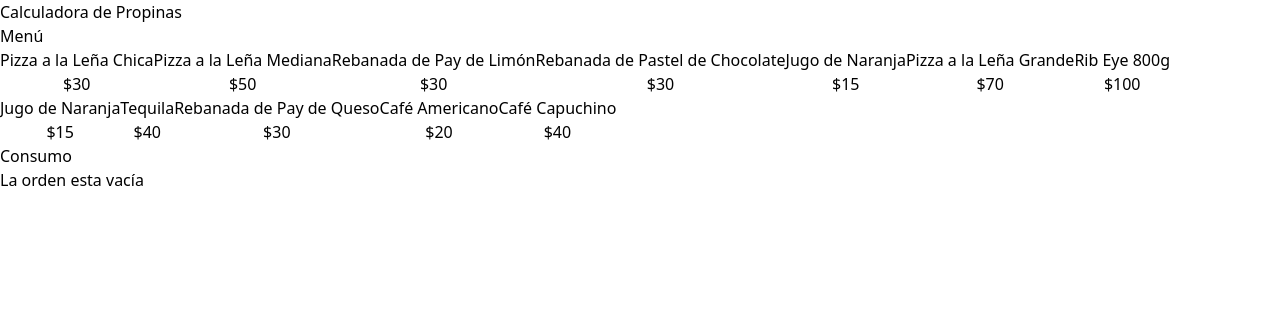
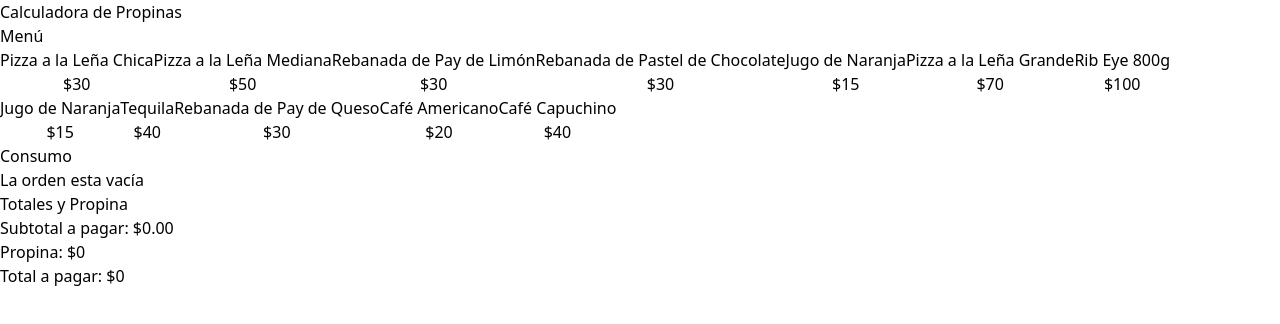
Before and after one commit to Migeuskz/calculadora-de-propinas, a React (Vite) app: page / in a window 1280 px wide. Shown: the top 324 px of the page. Built offline with nearby package versions, Linux system fonts and the light colour scheme.

Commit message:
creando un nuevo componente con los totales y su calculo

```diff
--- a/src/App.tsx
+++ b/src/App.tsx
@@ -1,12 +1,13 @@
 import MenuItem from "./components/MenuItem"
 import OrderContents from "./components/OrderContents"
+import OrderTotals from "./components/OrderTotals"
 import { menuItems } from "./data/db"
 import useOrder from "./hooks/useOrder"
 
 
 
 function App() {
-  const {order,addItem} = useOrder()
+  const { order, addItem, removeItem } = useOrder()
   // console.log(menuItems)
   return (
     <>
@@ -31,7 +32,12 @@ function App() {
         <div className=" border border-dashed border-slate-300 p-5 rounded-lg space-x-10">
 
           <OrderContents
-          order={order}
+            order={order}
+            removeItem={removeItem}
+          />
+
+          <OrderTotals
+            order={order}
           />
 
         </div>
--- a/src/components/OrderContents.tsx
+++ b/src/components/OrderContents.tsx
@@ -1,11 +1,12 @@
 import { formatCurrency } from "../helpers"
-import { OrderItem } from "../types"
+import { MenuItem, OrderItem } from "../types"
 
 type OrderContentsProps = {
-    order: OrderItem[]
+    order: OrderItem[],
+    removeItem: (id: MenuItem['id'] ) => void
 }
 
-export default function OrderContents({ order }: OrderContentsProps) {
+export default function OrderContents({ order, removeItem }: OrderContentsProps) {
     return (
         <div>
             <h2 className=" font-black text-4xl">Consumo</h2>
@@ -29,7 +30,10 @@ export default function OrderContents({ order }: OrderContentsProps) {
                                     </p>
                                 </div>
 
-                                <button className=" bg-red-600 h-8 w-8 rounded-full text-white font-black">
+                                <button
+                                    className=" bg-red-600 h-8 w-8 rounded-full text-white font-black"
+                                    onClick={() => removeItem(item.id)}
+                                >
                                     X
                                 </button>
                             </div>
--- /dev/null
+++ b/src/components/OrderTotals.tsx
@@ -0,0 +1,34 @@
+import { useMemo } from "react"
+import { OrderItem } from "../types"
+import { formatCurrency } from "../helpers"
+
+
+type OrderTotalsProps={
+    order: OrderItem[]
+}
+
+export default function OrderTotals({order}: OrderTotalsProps) {
+
+    const subtotalAmount = useMemo(() => order.reduce( (total, item) => total + (item.quantity * item.price),0 ), [order])
+
+  return (
+    <>
+        <div className=' space-y-3'>
+            <h2 className=' font-black text-2xl'> Totales y Propina </h2>
+            <p>Subtotal a pagar: {''}
+                <span className=' font-bold'>{ formatCurrency(subtotalAmount) }</span>
+            </p>
+            <p>Propina: {''}
+                <span className=' font-bold'>$0</span>
+            </p>
+            <p>Total a pagar: {''}
+                <span className=' font-bold'>$0</span>
+            </p>
+        </div>
+
+        <button>
+
+        </button>
+    </>
+  )
+}
--- a/src/hooks/useOrder.ts
+++ b/src/hooks/useOrder.ts
@@ -21,11 +21,17 @@ export default function useOrder() {
 
     }
 
+    const removeItem = (id: MenuItem['id']) => {
+        // console.log('Eliminando...', id)
+        setOrder(order.filter(item => item.id !== id))
+    }
+
     // console.log(order)
 
     return {
         order,
-        addItem
+        addItem,
+        removeItem
     }
 
 }
```
